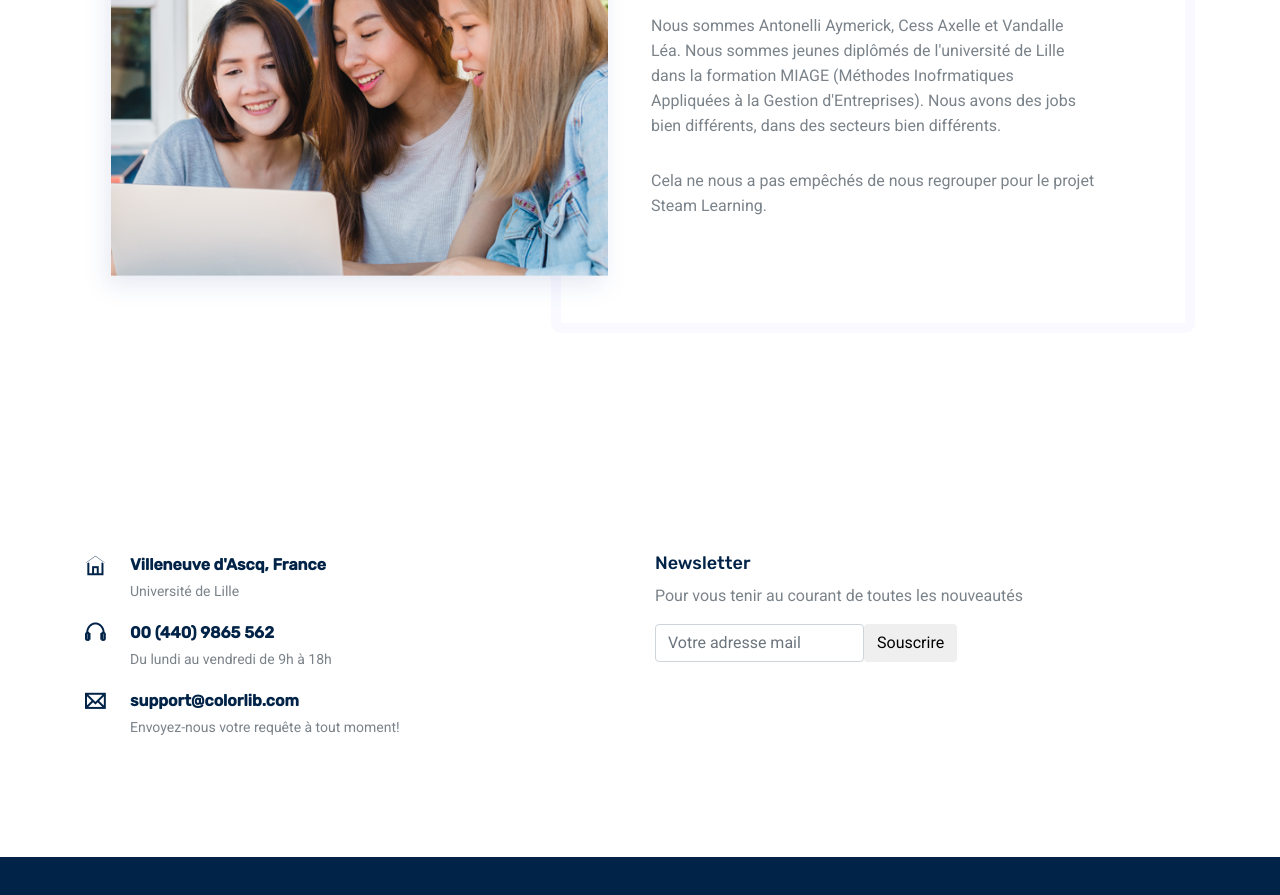
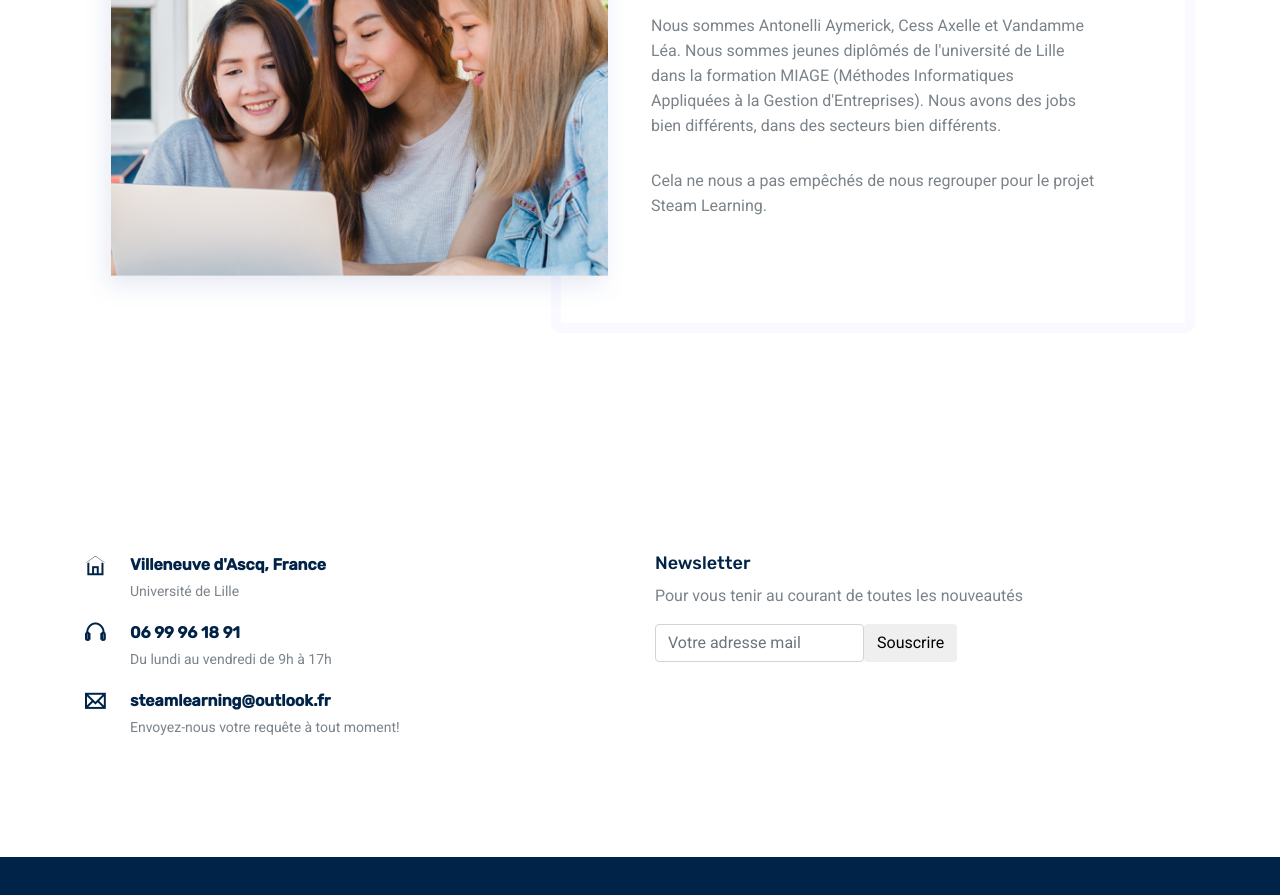
Before and after one commit to steamlearning/steamlearning.github.io, a plain HTML site: page about-us.html in a window 1280 px wide. Shown: the part 651-1546 px from the top of the page. Drawn offline with Linux system fonts and the light colour scheme; some packages are replaced by stand-ins of ours.

Commit message:
[fix] erreur d'orthographe

```diff
--- a/about-us.html
+++ b/about-us.html
@@ -115,8 +115,8 @@
               <div class="h_blog_text_inner left right">
                 <h4>Bienvenue sur STEAM Learning</h4>
                 <p>
-                  Nous sommes Antonelli Aymerick, Cess Axelle et Vandalle Léa. Nous sommes jeunes diplômés
-                  de l'université de Lille dans la formation MIAGE (Méthodes Inofrmatiques Appliquées à la
+                  Nous sommes Antonelli Aymerick, Cess Axelle et Vandamme Léa. Nous sommes jeunes diplômés
+                  de l'université de Lille dans la formation MIAGE (Méthodes Informatiques Appliquées à la
                   Gestion d'Entreprises). Nous avons des jobs bien différents, dans des secteurs bien différents.
                 </p>
                 <p>
@@ -143,12 +143,12 @@
               </div>
               <div class="info_item">
                 <i class="ti-headphone"></i>
-                <h6><a href="#">00 (440) 9865 562</a></h6>
-                <p>Du lundi au vendredi de 9h à 18h</p>
+                <h6><a href="#">06 99 96 18 91</a></h6>
+                <p>Du lundi au vendredi de 9h à 17h</p>
               </div>
               <div class="info_item">
                 <i class="ti-email"></i>
-                <h6><a href="#">support@colorlib.com</a></h6>
+                <h6><a href="#">steamlearning@outlook.fr</a></h6>
                 <p>Envoyez-nous votre requête à tout moment!</p>
               </div>
             </div>
```
